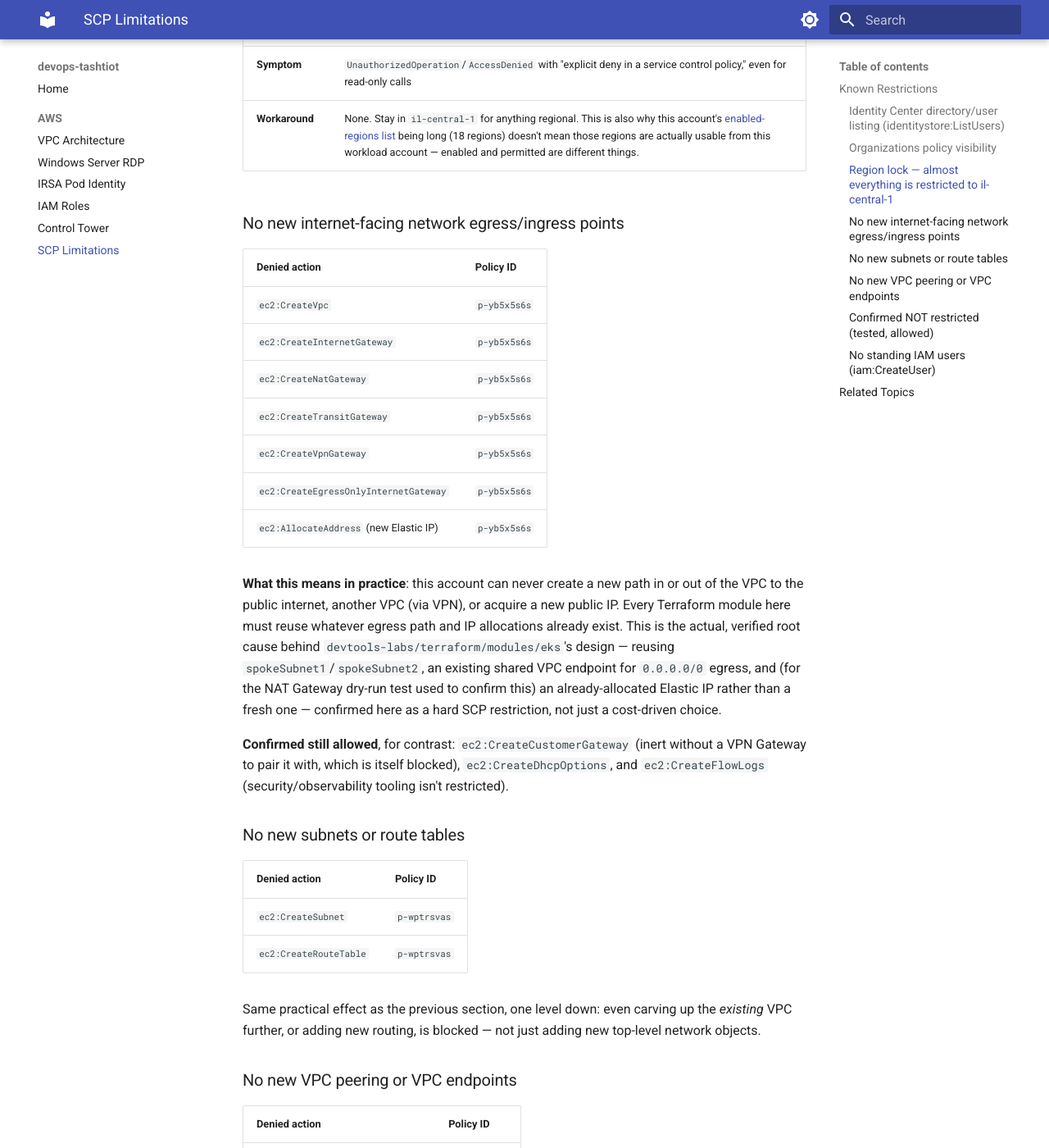
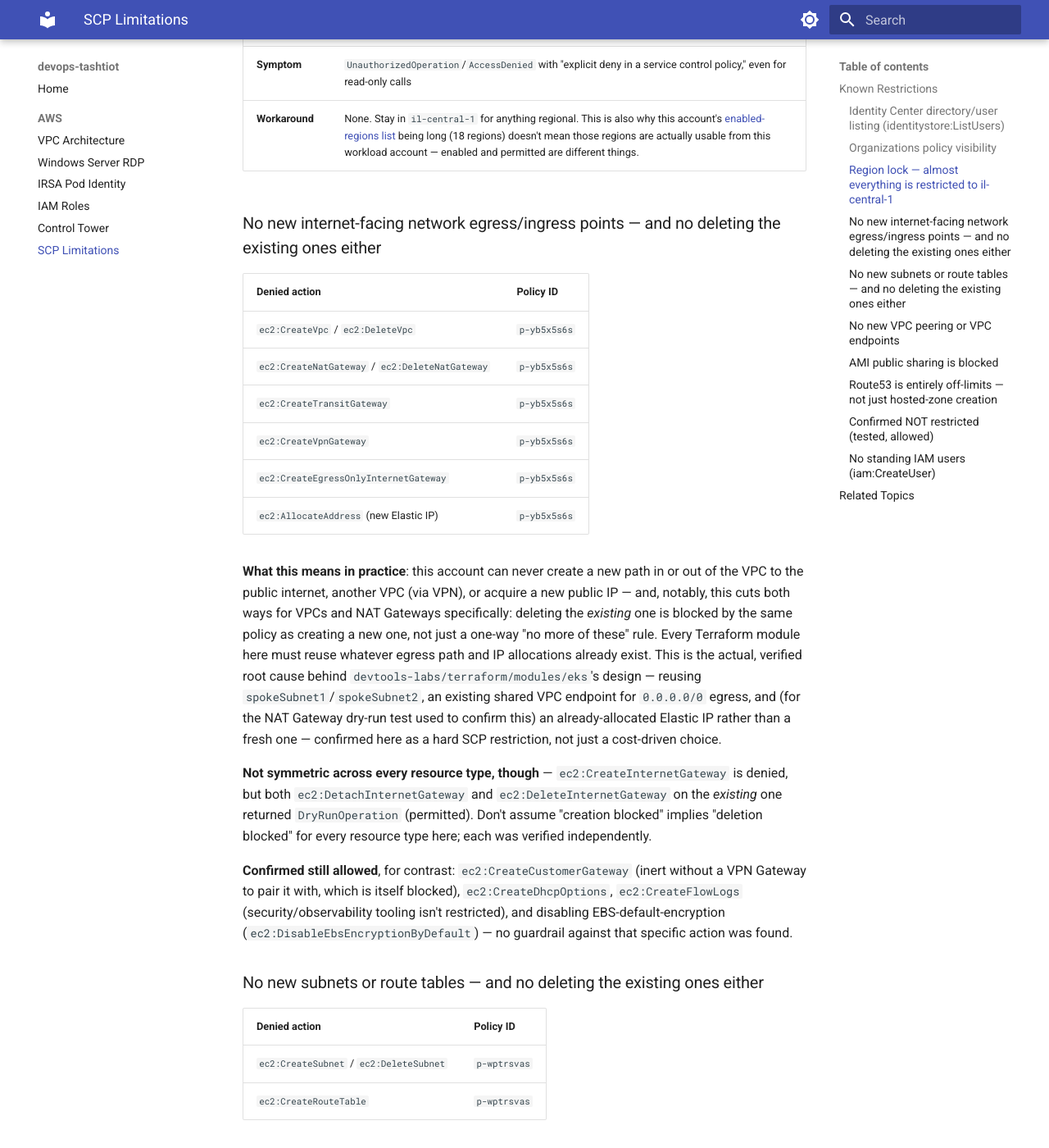
Before and after one commit to devops-tashtiot/devops-tashtiot.github.io, an MkDocs documentation site: the page built from docs-src/aws/scp-limitations.md, in a window 1280 px wide and 1400 px high, scrolled down 1594 px. Shown: the whole window at 82% size. Built offline with MkDocs 1.6.1 and Material for MkDocs 9.7.7, drawn with Linux system fonts in a browser that asks for light colours; some of the changed text lies outside the part shown.

Commit message:
docs: add AMI/Route53 restrictions, deletion-symmetry findings for VPC/subnet/NAT/IGW

```diff
--- a/docs-src/aws/scp-limitations.md
+++ b/docs-src/aws/scp-limitations.md
@@ -45,39 +45,47 @@
 | **Symptom** | `UnauthorizedOperation`/`AccessDenied` with "explicit deny in a service control policy," even for read-only calls |
 | **Workaround** | None. Stay in `il-central-1` for anything regional. This is also why this account's [enabled-regions list](https://docs.aws.amazon.com/accounts/latest/reference/manage-acct-regions.html) being long (18 regions) doesn't mean those regions are actually usable from this workload account — enabled and permitted are different things. |
 
-### No new internet-facing network egress/ingress points
+### No new internet-facing network egress/ingress points — and no deleting the existing ones either
 
 | Denied action | Policy ID |
 |---|---|
-| `ec2:CreateVpc` | `p-yb5x5s6s` |
-| `ec2:CreateInternetGateway` | `p-yb5x5s6s` |
-| `ec2:CreateNatGateway` | `p-yb5x5s6s` |
+| `ec2:CreateVpc` / `ec2:DeleteVpc` | `p-yb5x5s6s` |
+| `ec2:CreateNatGateway` / `ec2:DeleteNatGateway` | `p-yb5x5s6s` |
 | `ec2:CreateTransitGateway` | `p-yb5x5s6s` |
 | `ec2:CreateVpnGateway` | `p-yb5x5s6s` |
 | `ec2:CreateEgressOnlyInternetGateway` | `p-yb5x5s6s` |
 | `ec2:AllocateAddress` (new Elastic IP) | `p-yb5x5s6s` |
 
 **What this means in practice**: this account can never create a new path in or out of the VPC to
-the public internet, another VPC (via VPN), or acquire a new public IP. Every Terraform module
-here must reuse whatever egress path and IP allocations already exist. This is the actual,
+the public internet, another VPC (via VPN), or acquire a new public IP — and, notably, this cuts
+both ways for VPCs and NAT Gateways specifically: deleting the *existing* one is blocked by the
+same policy as creating a new one, not just a one-way "no more of these" rule. Every Terraform
+module here must reuse whatever egress path and IP allocations already exist. This is the actual,
 verified root cause behind `devtools-labs/terraform/modules/eks`'s design — reusing
 `spokeSubnet1`/`spokeSubnet2`, an existing shared VPC endpoint for `0.0.0.0/0` egress, and (for
 the NAT Gateway dry-run test used to confirm this) an already-allocated Elastic IP rather than a
 fresh one — confirmed here as a hard SCP restriction, not just a cost-driven choice.
 
+**Not symmetric across every resource type, though** — `ec2:CreateInternetGateway` is denied, but
+both `ec2:DetachInternetGateway` and `ec2:DeleteInternetGateway` on the *existing* one returned
+`DryRunOperation` (permitted). Don't assume "creation blocked" implies "deletion blocked" for
+every resource type here; each was verified independently.
+
 **Confirmed still allowed**, for contrast: `ec2:CreateCustomerGateway` (inert without a VPN
-Gateway to pair it with, which is itself blocked), `ec2:CreateDhcpOptions`, and
-`ec2:CreateFlowLogs` (security/observability tooling isn't restricted).
+Gateway to pair it with, which is itself blocked), `ec2:CreateDhcpOptions`, `ec2:CreateFlowLogs`
+(security/observability tooling isn't restricted), and disabling EBS-default-encryption
+(`ec2:DisableEbsEncryptionByDefault`) — no guardrail against that specific action was found.
 
-### No new subnets or route tables
+### No new subnets or route tables — and no deleting the existing ones either
 
 | Denied action | Policy ID |
 |---|---|
-| `ec2:CreateSubnet` | `p-wptrsvas` |
+| `ec2:CreateSubnet` / `ec2:DeleteSubnet` | `p-wptrsvas` |
 | `ec2:CreateRouteTable` | `p-wptrsvas` |
 
-Same practical effect as the previous section, one level down: even carving up the *existing* VPC
-further, or adding new routing, is blocked — not just adding new top-level network objects.
+Same practical effect as the previous section, one level down, and the same two-way lock: even
+carving up the *existing* VPC further, or adding new routing, is blocked — and so is deleting an
+existing subnet.
 
 ### No new VPC peering or VPC endpoints
 
@@ -86,6 +94,25 @@
 | `ec2:CreateVpcPeeringConnection` | `p-uya91w09` |
 | `ec2:CreateVpcEndpoint` | `p-uya91w09` |
 
+### AMI public sharing is blocked
+
+| | |
+|---|---|
+| **Denied action** | `ec2:ModifyImageAttribute` (adding launch permission for `Group=all`) |
+| **Policy ID** | `p-iwp39iza` |
+| **What it blocks** | Making any AMI in this account publicly shared |
+| **Confirmed still allowed** | Sharing an AMI with a specific other account ID wasn't tested — only the `all` (public) group was |
+
+### Route53 is entirely off-limits — not just hosted-zone creation
+
+| | |
+|---|---|
+| **Policy ID** | `p-77bk5ceo` |
+| **Denied actions** | `route53:CreateHostedZone` (confirmed by direct attempt, not dry-run — Route53 doesn't support `--dry-run`; the explicit deny stopped it before any zone was created), plus even the purely read-only `route53:ListHostedZones` |
+| **What it blocks** | Route53 appears to be blocked wholesale in this account, reads included, not narrowly scoped to zone creation |
+| **Why this matters** | This is why `devtools-labs/terraform/modules/domain-controller` doesn't use a private Route53 hosted zone for a stable LDAP endpoint (tried first, per that module's own comments) — it publishes the domain controller's current private IP to an SSM parameter (`/devops/terraform-created/domain-controller/ldap-connection-url`) instead, refreshed on every apply, since RHBK needs a stable address to read but Route53 was never an option here |
+| **Workaround** | None from this account for DNS. Use SSM (or another mechanism outside Route53) for any "stable name for a thing whose IP can change" need |
+
 ### Confirmed NOT restricted (tested, allowed)
 
 To keep this page honest about the actual boundary, not just what's denied — these were tested
@@ -93,8 +120,14 @@
 
 - `ec2:RunInstances` — plain instance launch into an existing subnet, including large/GPU
   instance types (tested with `p4d.24xlarge`) — no instance-type-based SCP restriction found.
-- `ec2:CreateSecurityGroup`
+- `ec2:CreateSecurityGroup`, and authorizing a wide-open ingress rule
+  (`0.0.0.0/0` on port 22) on an existing security group — no SCP guardrail against permissive
+  security group rules was found (a Config rule may still flag this detectively, but nothing
+  preventively blocks it at the SCP layer).
 - `ec2:CreateCustomerGateway`, `ec2:CreateDhcpOptions`, `ec2:CreateFlowLogs`
+- `ec2:DisableEbsEncryptionByDefault`
+- `ec2:DetachInternetGateway`, `ec2:DeleteInternetGateway` (on the existing IGW) — see the
+  asymmetry noted above.
 
 ### No standing IAM users (`iam:CreateUser`)
 
```
